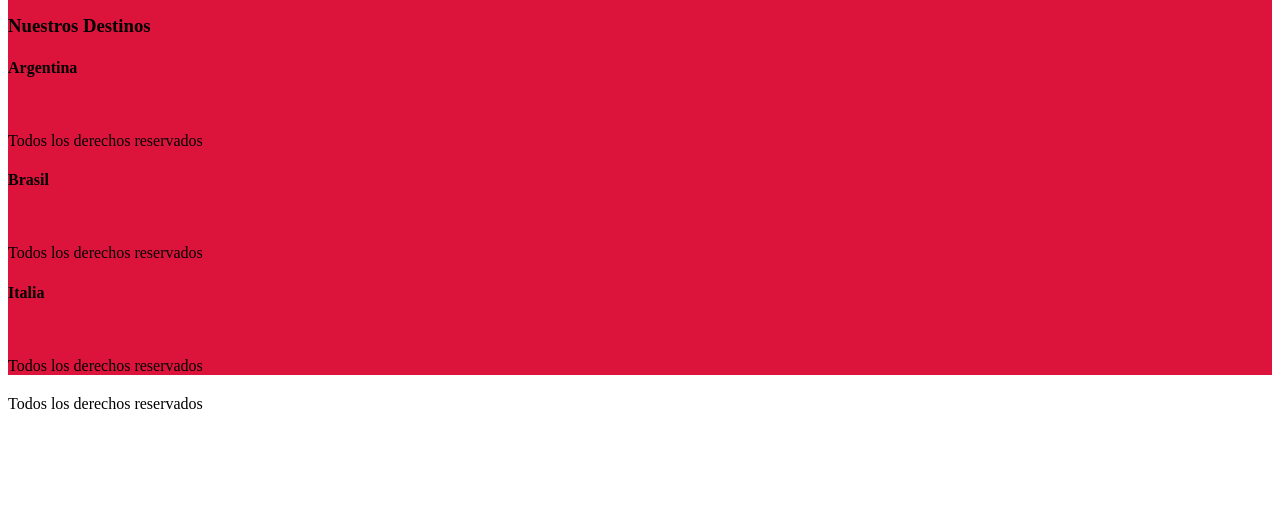
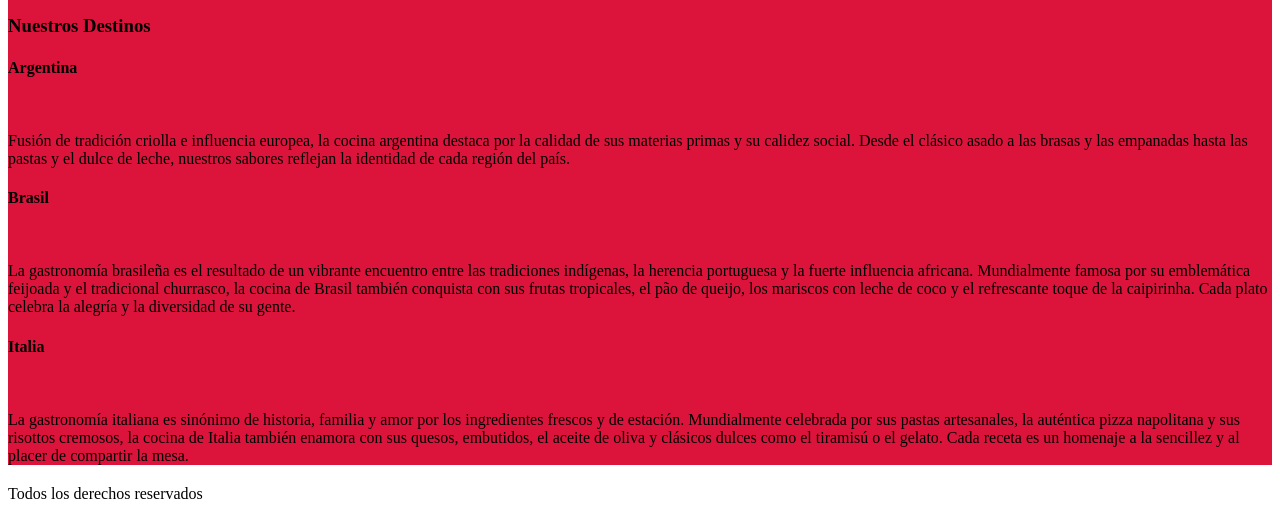
Before and after one commit to Delfina26/tp-final-Persiano-Delfina-4toE-, a plain HTML site: page index.html in a window 1280 px wide. Shown: the part 274-800 px from the top of the page. Drawn offline with Linux system fonts and the light colour scheme.

Commit message:
descripciones

```diff
--- a/index.html
+++ b/index.html
@@ -35,15 +35,15 @@
 
 <h4>Argentina</h4>
          <img src="" alt="">
-<p>Todos los derechos reservados</p>
+<p>Fusión de tradición criolla e influencia europea, la cocina argentina destaca por la calidad de sus materias primas y su calidez social. Desde el clásico asado a las brasas y las empanadas hasta las pastas y el dulce de leche, nuestros sabores reflejan la identidad de cada región del país.</p>
 
          <h4>Brasil</h4>
           <img src="" alt="">
-<p>Todos los derechos reservados</p>
+<p>La gastronomía brasileña es el resultado de un vibrante encuentro entre las tradiciones indígenas, la herencia portuguesa y la fuerte influencia africana. Mundialmente famosa por su emblemática feijoada y el tradicional churrasco, la cocina de Brasil también conquista con sus frutas tropicales, el pão de queijo, los mariscos con leche de coco y el refrescante toque de la caipirinha. Cada plato celebra la alegría y la diversidad de su gente.</p>
 
           <h4>Italia</h4>
            <img src="" alt="">
-<p>Todos los derechos reservados</p>
+<p>La gastronomía italiana es sinónimo de historia, familia y amor por los ingredientes frescos y de estación. Mundialmente celebrada por sus pastas artesanales, la auténtica pizza napolitana y sus risottos cremosos, la cocina de Italia también enamora con sus quesos, embutidos, el aceite de oliva y clásicos dulces como el tiramisú o el gelato. Cada receta es un homenaje a la sencillez y al placer de compartir la mesa.</p>
 
     </article>
 
```
